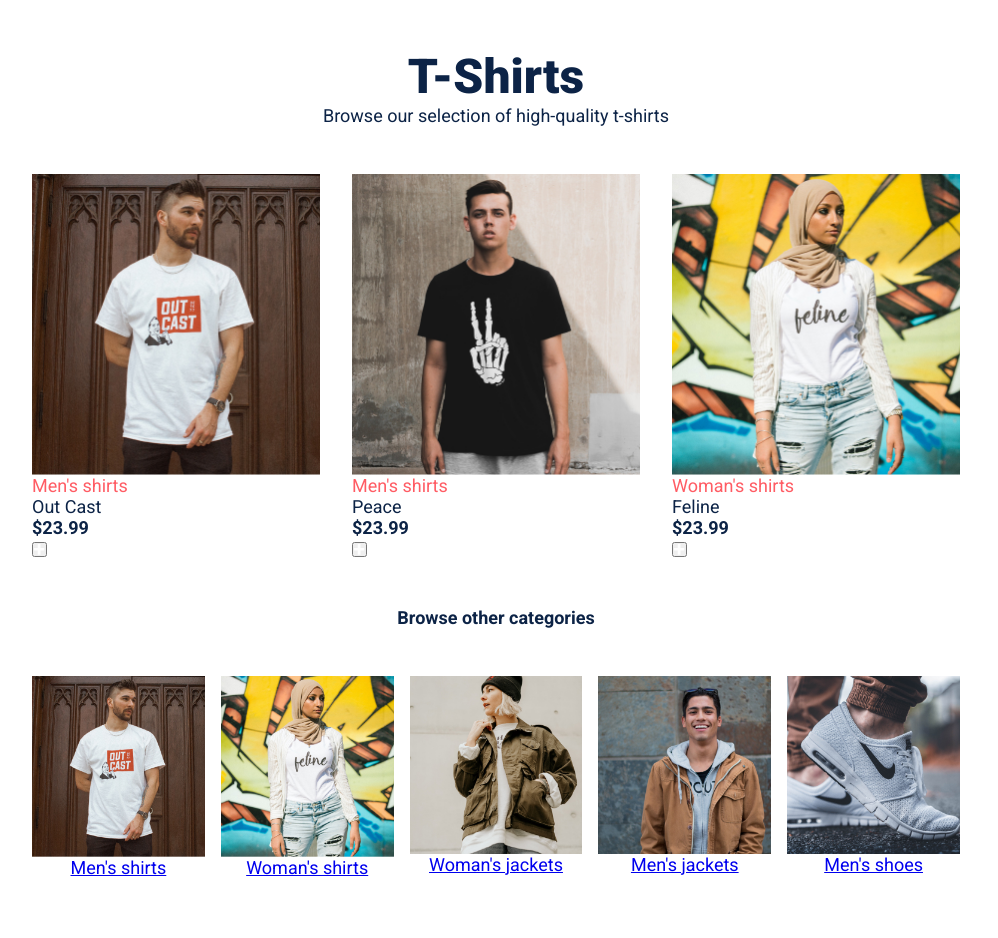
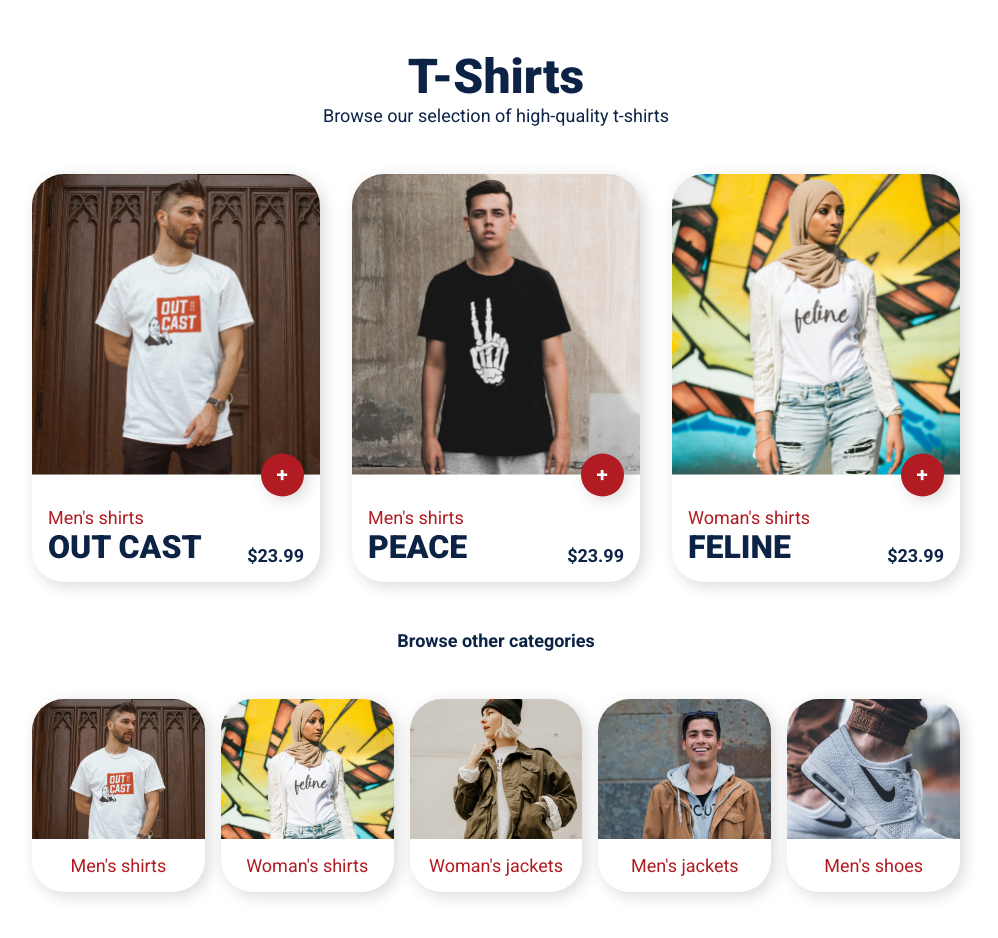
Before and after one commit to IvanOrsh/sass-cube-methodology, a website: page src/index.html in a window 1280 px wide. Shown: the whole page, without its empty margins (144-1142 px from the left). Drawn offline with nearby package versions, Linux system fonts and the light colour scheme; files that its build step writes are made by us from their sources.

Commit message:
feat: implement block styles

```diff
--- a/src/index.html
+++ b/src/index.html
@@ -35,11 +35,11 @@
               </div>
 
               <div><p class="price fw-bold">$23.99</p></div>
-            </div>
-            <button>
+              <button class="button">
                 <span class="visually-hidden">add to cart</span>
                 <img src="assets/plus-icon.svg" alt="" />
               </button>
+            </div>
           </div>
 
           <div class="card" data-type="product">
@@ -54,11 +54,11 @@
               </div>
 
               <div><p class="price fw-bold">$23.99</p></div>
-            </div>
-            <button>
+              <button class="button">
                 <span class="visually-hidden">add to cart</span>
                 <img src="assets/plus-icon.svg" alt="" />
               </button>
+            </div>
           </div>
 
           <div class="card" data-type="product">
@@ -72,11 +72,11 @@
                 <h2>Feline</h2>
               </div>
               <div><p class="price fw-bold">$23.99</p></div>
-            </div>
-            <button>
+              <button class="button">
                 <span class="visually-hidden">add to cart</span>
                 <img src="assets/plus-icon.svg" alt="" />
               </button>
+            </div>
           </div>
         </div>
 
--- a/src/sass/styles.scss
+++ b/src/sass/styles.scss
@@ -30,12 +30,12 @@ $size-36: 3rem;
 // mixins
 
 @mixin interactive-scale($color, $bg, $scale: 1.05) {
-  transform: scale(1);
-  transition: transform 350ms ease;
+  scale: 1;
+  transition: scale 350ms ease;
 
   &:hover,
   &:focus {
-    transform: scale($scale);
+    scale: $scale;
     color: $color;
     background-color: $bg;
   }
@@ -98,7 +98,7 @@ body {
   text-align: center;
 }
 .text-accent {
-  color: $red-400;
+  color: $red-500;
 }
 
 .page-title {
@@ -117,3 +117,68 @@ body {
 }
 
 // block
+
+.card {
+  $parent: &;
+
+  border-radius: $size-32;
+  overflow: hidden;
+  background-color: $neutral-100;
+  @extend %shadow;
+
+  h2 {
+    font-size: $fs-600;
+    font-weight: $fw-900;
+    text-transform: uppercase;
+  }
+
+  &[data-type="product"] {
+    #{$parent}__content {
+      position: relative;
+      padding: $size-32 $size-16 $size-16;
+      display: flex;
+      align-items: end;
+      gap: $size-16;
+      justify-content: space-between;
+    }
+
+    .button {
+      position: absolute;
+      right: $size-16;
+      top: 0;
+      transform: translateY(-50%);
+    }
+  }
+
+  &[data-type="link-with-image"] {
+    text-decoration: none;
+    color: $red-500;
+
+    @include interactive-scale($neutral-100, $blue-800);
+
+    #{$parent}__content {
+      padding: $size-16 $size-12;
+    }
+
+    img {
+      height: 8.75rem;
+      width: 100%;
+      object-fit: cover;
+      object-position: top center;
+    }
+  }
+}
+
+.button {
+  cursor: pointer;
+  display: inline-block;
+  border: 0;
+  text-decoration: none;
+
+  padding: $size-16;
+  background: $red-500;
+  color: $neutral-100;
+  border-radius: 100vw;
+  @extend %shadow;
+  @include interactive-scale($neutral-100, $red-500);
+}
```
Lines whose indentation alone changed are shown as unchanged.
